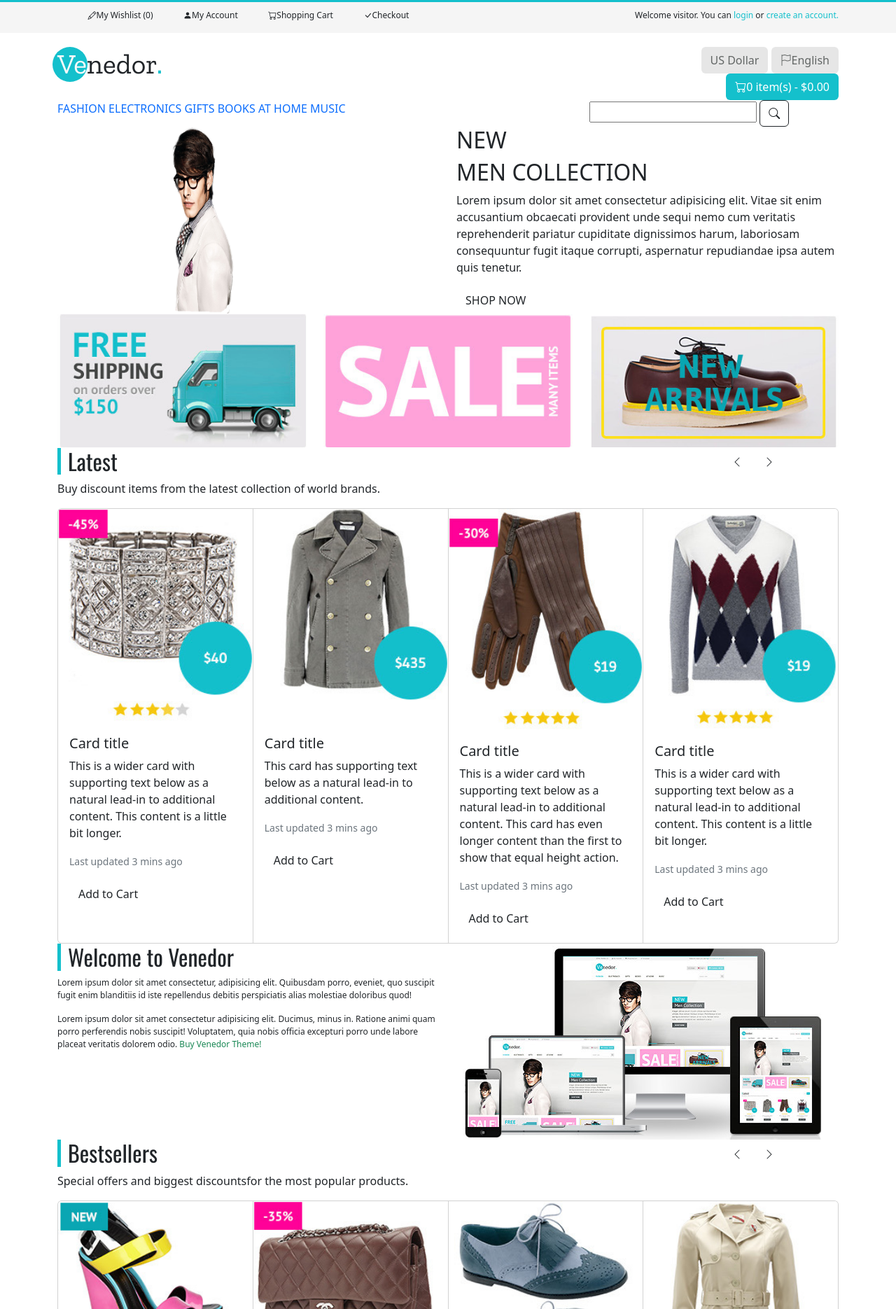
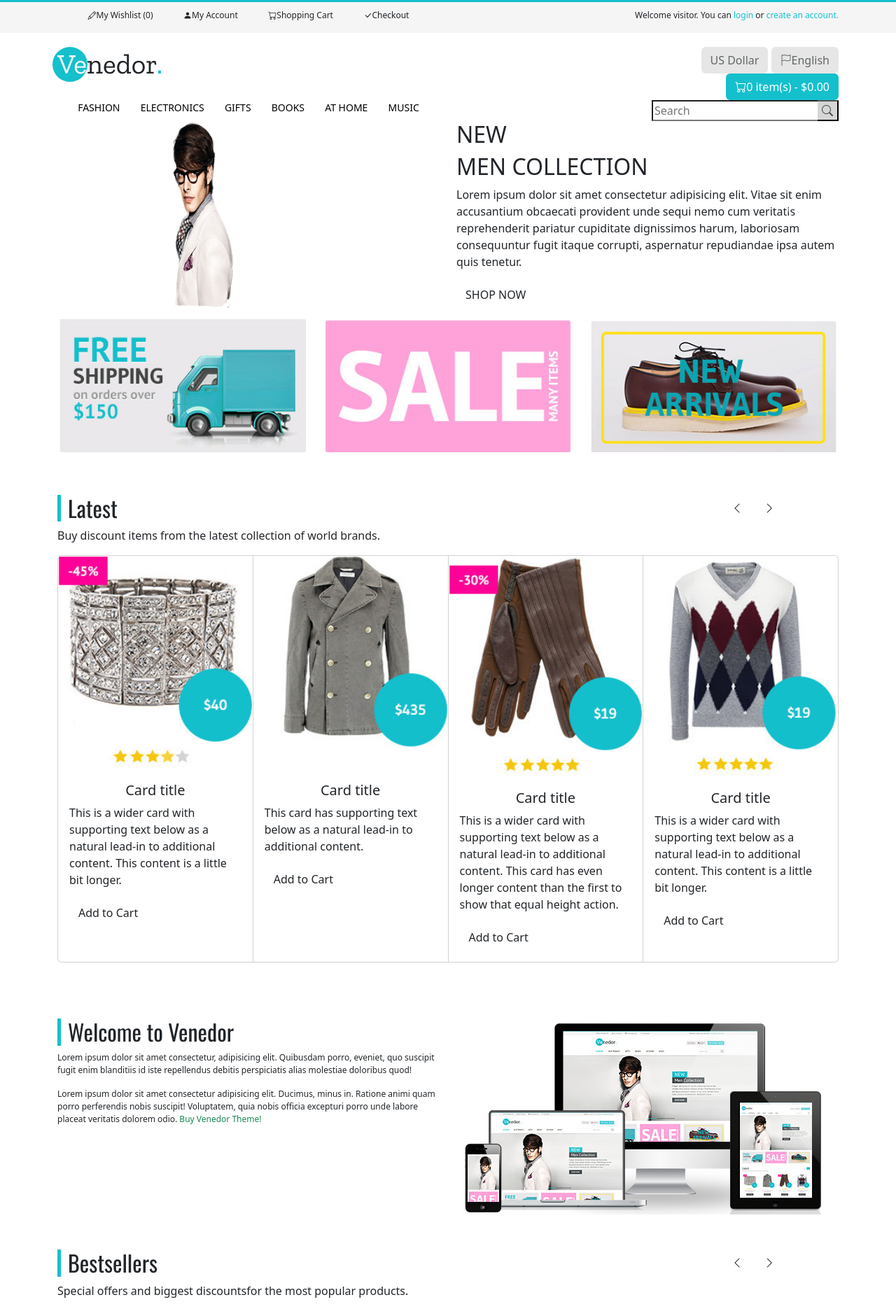
Before and after one commit to JohnMayIII/venedor, a plain HTML site: page index.html in a window 1280 px wide. Shown: the top 1870 px of the page at 70% size. Drawn offline with nearby package versions, Linux system fonts and the light colour scheme.

Commit message:
search bar fix and margin adjustments

```diff
--- a/css/style.css
+++ b/css/style.css
@@ -6,6 +6,10 @@
 }
 
 *{box-sizing: border-box;}
+
+h5{
+    text-align: center;
+}
 
 /* header */
 
@@ -80,12 +84,51 @@
     justify-content: space-evenly;
 }
 
+.bottom-nav{
+    display: flex;
+    justify-content: space-evenly;
+}
+
 .top-nav-link{
     font-size: 12px;
 }
 
 .bottom-nav-link{
+    color: black;
+    font-size: 14px;
+    font-weight: 500;
+}
 
+.bottom-nav-link:hover{
+    color: var(--primColor);
+}
+
+.lower-nav-form{
+    text-align: right;
+}
+
+.search-btn{
+    /* height: 30px; */
+    background-color: #d6d6d6;
+    border-left: none;
+}
+
+.search-btn:hover{
+    background-color: var(--primColor);
+}
+
+.search-square{
+    /* height: 30px; */
+    border-right: none;
+}
+
+.lower-nav-form-icon{
+    /* font-size: ; */
+    color: #434b4d;
+}
+
+.top-cards{
+    text-align: center;
 }
 
 /* close header */
@@ -103,6 +146,28 @@
     font-size: 12px;
 }
 
+.latest-part{
+    margin-top: 60px;
+}
+
+.triple-img-part{
+    margin-top: 15px;
+    display: flex;
+    justify-content: space-evenly;
+}
+
+.welcome-part{
+    margin-top: 80px;
+}
+
+.bestsellers-part{
+    margin-top: 50px;
+}
+
+.manufacturers-part{
+    margin-top: 50px;
+    margin-bottom: 50px;
+}
 
 /* close main */
 
--- a/index.html
+++ b/index.html
@@ -51,7 +51,8 @@
         </div>
         <div class="container">
             <div class="row">
-                <div class="col-md-8">
+                <div class="col-md-6">
+                    <div class="bottom-nav">
                         <a href="#link" class="header-nav-link bottom-nav-link text-uppercase text-decoration-none">fashion</a>
                         <a href="#link" class="header-nav-link bottom-nav-link text-uppercase text-decoration-none">electronics</a>
                         <a href="#link" class="header-nav-link bottom-nav-link text-uppercase text-decoration-none">gifts</a>
@@ -59,10 +60,10 @@
                         <a href="#link" class="header-nav-link bottom-nav-link text-uppercase text-decoration-none">at home</a>
                         <a href="#link" class="header-nav-link bottom-nav-link text-uppercase text-decoration-none">music</a>
                     </div>
-                <div class="col-md-4">
+                </div>
+                <div class="col-md-6">
                     <form action="submit" class="lower-nav-form">
-                        <input type="search">
-                        <button class="btn search-btn btn-outline-dark"><i class="bi bi-search"></i></button>
+                        <input type="search" class="search-square" placeholder="Search"><button class="search-btn btn-dark"><i class="bi bi-search lower-nav-form-icon"></i></button>
                     </form>
                 </div>
             </div>
@@ -131,6 +132,7 @@
                         </button>
                     </div>
                 </div>
+                <div class="triple-img-part">
                     <div class="row">
                         <div class="col-md-4">
                             <img src="media/freeShipping.png" alt="placeholder" class="img-fluid placeholder-image"/>
@@ -142,6 +144,8 @@
                             <img src="media/newArrivals.png"alt="placeholder" class="img-fluid placeholder-image" />
                         </div>
                     </div>
+                </div>
+                <div class="latest-part">
                     <div class="row">
                         <div class="col-md-1">
                             <h2 class="header latest-header">Latest</h2>
@@ -150,11 +154,12 @@
                         <div class="col-md-2">
                             <div class="button-display">
                                 <button class="btn">
-                                <svg xmlns="http://www.w3.org/2000/svg" width="16" height="16" fill="currentColor" class="bi bi-chevron-left" viewBox="0 0 16 16"><path fill-rule="evenodd" d="M11.354 1.646a.5.5 0 0 1 0 .708L5.707 8l5.647 5.646a.5.5 0 0 1-.708.708l-6-6a.5.5 0 0 1 0-.708l6-6a.5.5 0 0 1 .708 0z"/></svg>
+                                    <i class="bi bi-chevron-left"></i>
                                 </button>
                                 <button class="btn">
-                                <svg xmlns="http://www.w3.org/2000/svg" width="16" height="16" fill="currentColor" class="bi bi-chevron-right" viewBox="0 0 16 16"><path fill-rule="evenodd" d="M4.646 1.646a.5.5 0 0 1 .708 0l6 6a.5.5 0 0 1 0 .708l-6 6a.5.5 0 0 1-.708-.708L10.293 8 4.646 2.354a.5.5 0 0 1 0-.708z"/></svg>
+                                    <i class="bi bi-chevron-right"></i>
                                 </button>
+                            </div>
                         </div>
                     </div>
                 </div>
@@ -168,7 +173,6 @@
                             <div class="card-body">
                                 <h5 class="card-title">Card title</h5>
                                 <p class="card-text">This is a wider card with supporting text below as a natural lead-in to additional content. This content is a little bit longer.</p>
-                                <p class="card-text"><small class="text-muted">Last updated 3 mins ago</small></p>
                                 <button class="btn top-cards">Add to Cart</button>
                             </div>
                         </div>
@@ -177,7 +181,6 @@
                             <div class="card-body">
                                 <h5 class="card-title">Card title</h5>
                                 <p class="card-text">This card has supporting text below as a natural lead-in to additional content.</p>
-                                <p class="card-text"><small class="text-muted">Last updated 3 mins ago</small></p>
                                 <button class="btn top-cards">Add to Cart</button>
                             </div>
                         </div>
@@ -186,7 +189,6 @@
                             <div class="card-body">
                                 <h5 class="card-title">Card title</h5>
                                 <p class="card-text">This is a wider card with supporting text below as a natural lead-in to additional content. This card has even longer content than the first to show that equal height action.</p>
-                                <p class="card-text"><small class="text-muted">Last updated 3 mins ago</small></p>
                                 <button class="btn top-cards">Add to Cart</button>
                             </div>
                         </div>
@@ -195,12 +197,12 @@
                             <div class="card-body">
                                 <h5 class="card-title">Card title</h5>
                                 <p class="card-text">This is a wider card with supporting text below as a natural lead-in to additional content. This content is a little bit longer.</p>
-                                <p class="card-text"><small class="text-muted">Last updated 3 mins ago</small></p>
                                 <button class="btn top-cards">Add to Cart</button>
                             </div>
                         </div>
                     </div>
                 </div>
+                <div class="welcome-part">
                     <div class="row">
                         <div class="col-md-6">
                             <h2 class="header welcome-header">Welcome to Venedor</h2>
@@ -212,9 +214,11 @@
                             </p>
                         </div>
                         <div class="col-md-6">
-                        <img src="media/devices.png"alt="placeholder" class="img-fluid placeholder-image" />
+                            <img src="media/devices.png"alt="placeholder" class="img-fluid placeholder-image welcome-img" />
                         </div>
                     </div>
+                </div>
+                <div class="bestsellers-part">
                     <div class="row">
                         <div class="col-md-1">
                             <h2 class="header bestseller-header">Bestsellers</h2>
@@ -225,11 +229,11 @@
                         <div class="col-md-2">
                             <div class="button-display">
                                 <button class="btn">
-                                <svg xmlns="http://www.w3.org/2000/svg" width="16" height="16" fill="currentColor" class="bi bi-chevron-left" viewBox="0 0 16 16"><path fill-rule="evenodd" d="M11.354 1.646a.5.5 0 0 1 0 .708L5.707 8l5.647 5.646a.5.5 0 0 1-.708.708l-6-6a.5.5 0 0 1 0-.708l6-6a.5.5 0 0 1 .708 0z"/></svg>
+                                    <i class="bi bi-chevron-left"></i>
                                 </button>
                                 <button class="btn">
-                                <svg xmlns="http://www.w3.org/2000/svg" width="16" height="16" fill="currentColor" class="bi bi-chevron-right" viewBox="0 0 16 16"><path fill-rule="evenodd" d="M4.646 1.646a.5.5 0 0 1 .708 0l6 6a.5.5 0 0 1 0 .708l-6 6a.5.5 0 0 1-.708-.708L10.293 8 4.646 2.354a.5.5 0 0 1 0-.708z"/></svg>
-                            </button>
+                                    <i class="bi bi-chevron-right"></i>                            </button>
+                            </div>
                         </div>
                     </div>
                 </div>
@@ -244,7 +248,7 @@
                                 <h5 class="card-title">Card title</h5>
                                 <p class="card-text">This is a wider card with supporting text below as a natural lead-in to additional content. This content is a little bit longer.</p>
                                 <p class="card-text"><small class="text-muted">Last updated 3 mins ago</small></p>
-                                <button class="btn top-cards">Add to Cart</button>
+                                <button class="btn bottom-cards">Add to Cart</button>
                             </div>
                         </div>
                         <div class="card">
@@ -253,7 +257,7 @@
                                 <h5 class="card-title">Card title</h5>
                                 <p class="card-text">This card has supporting text below as a natural lead-in to additional content.</p>
                                 <p class="card-text"><small class="text-muted">Last updated 3 mins ago</small></p>
-                                <button class="btn top-cards">Add to Cart</button>
+                                <button class="btn bottom-cards">Add to Cart</button>
                             </div>
                         </div>
                         <div class="card">
@@ -262,7 +266,7 @@
                                 <h5 class="card-title">Card title</h5>
                                 <p class="card-text">This is a wider card with supporting text below as a natural lead-in to additional content. This card has even longer content than the first to show that equal height action.</p>
                                 <p class="card-text"><small class="text-muted">Last updated 3 mins ago</small></p>
-                                <button class="btn top-cards">Add to Cart</button>
+                                <button class="btn bottom-cards">Add to Cart</button>
                             </div>
                         </div>
                         <div class="card">
@@ -271,11 +275,12 @@
                                 <h5 class="card-title">Card title</h5>
                                 <p class="card-text">This is a wider card with supporting text below as a natural lead-in to additional content. This content is a little bit longer.</p>
                                 <p class="card-text"><small class="text-muted">Last updated 3 mins ago</small></p>
-                                <button class="btn top-cards">Add to Cart</button>
+                                <button class="btn bottom-cards">Add to Cart</button>
                             </div>
                         </div>
                     </div>
                 </div>
+                <div class="manufacturers-part">
                     <div class="row">
                         <div class="col-md-1">
                             <h2 class="header manufacturers-header">Manufacturers</h2>
@@ -286,7 +291,7 @@
                         <div class="col-md-2">
                             <div class="button-display">
                                 <button class="btn">
-                                <svg xmlns="http://www.w3.org/2000/svg" width="16" height="16" fill="currentColor" class="bi bi-chevron-left" viewBox="0 0 16 16"><path fill-rule="evenodd" d="M11.354 1.646a.5.5 0 0 1 0 .708L5.707 8l5.647 5.646a.5.5 0 0 1-.708.708l-6-6a.5.5 0 0 1 0-.708l6-6a.5.5 0 0 1 .708 0z"/></svg>
+                                    <i class="bi bi-chevron-left"></i>
                                 </button>
                                 <button class="btn">
                                     <svg xmlns="http://www.w3.org/2000/svg" width="16" height="16" fill="currentColor" class="bi bi-chevron-right" viewBox="0 0 16 16"><path fill-rule="evenodd" d="M4.646 1.646a.5.5 0 0 1 .708 0l6 6a.5.5 0 0 1 0 .708l-6 6a.5.5 0 0 1-.708-.708L10.293 8 4.646 2.354a.5.5 0 0 1 0-.708z"/></svg>
@@ -316,6 +321,7 @@
                     </div>
                 </div>
             </div>
+        </div>
     </main>
     <footer class="footer" id="footer">
         <div class="upper-footer">
@@ -326,8 +332,8 @@
                     </div>
                     <div class="col-md-6">
                         <form action="submit" class="lower-nav-form">
-                            <input type="search">
-                            <button class="btn search-btn">Search</button>
+                            <input type="search" placeholder="Enter your email address">
+                            <button class="btn search-btn">Sign Up</button>
                         </form>
                     </div>
                 </div>
```
Lines whose indentation alone changed are shown as unchanged.
